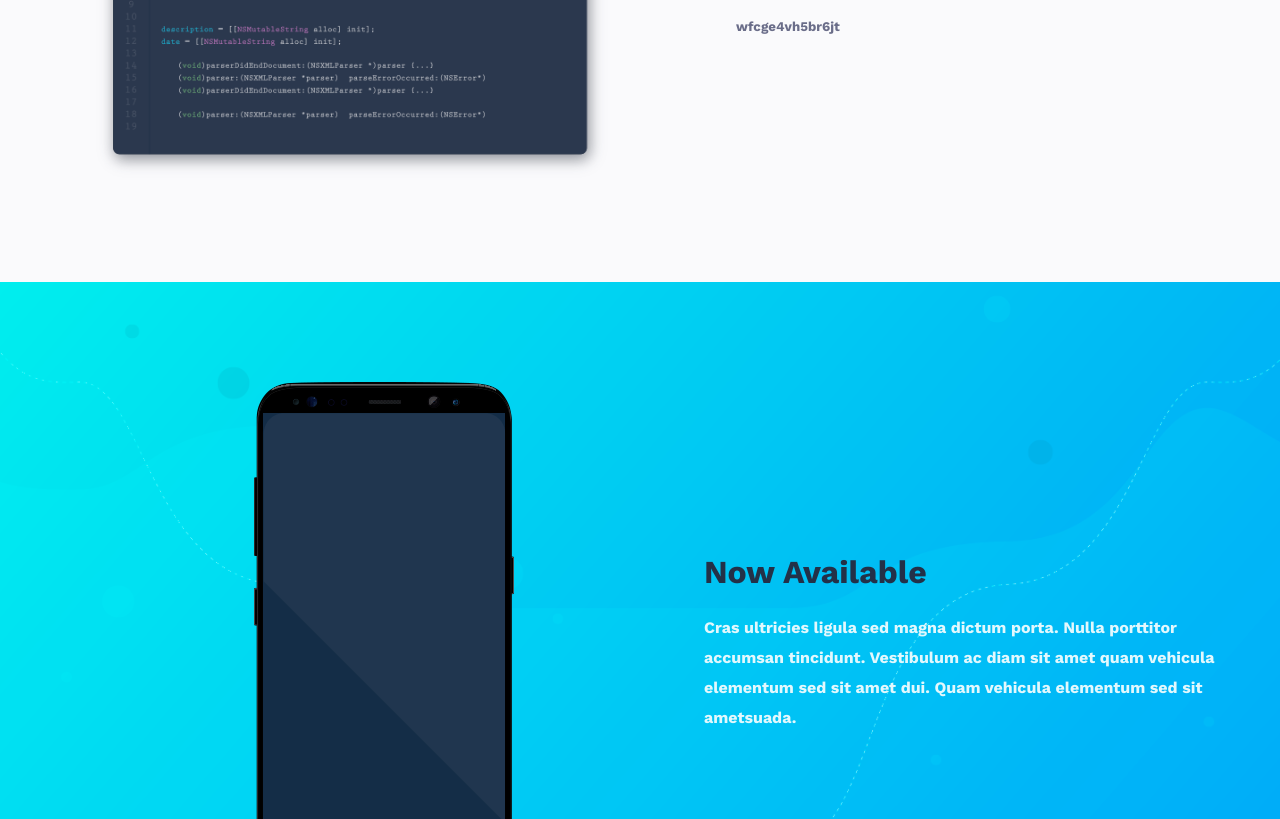
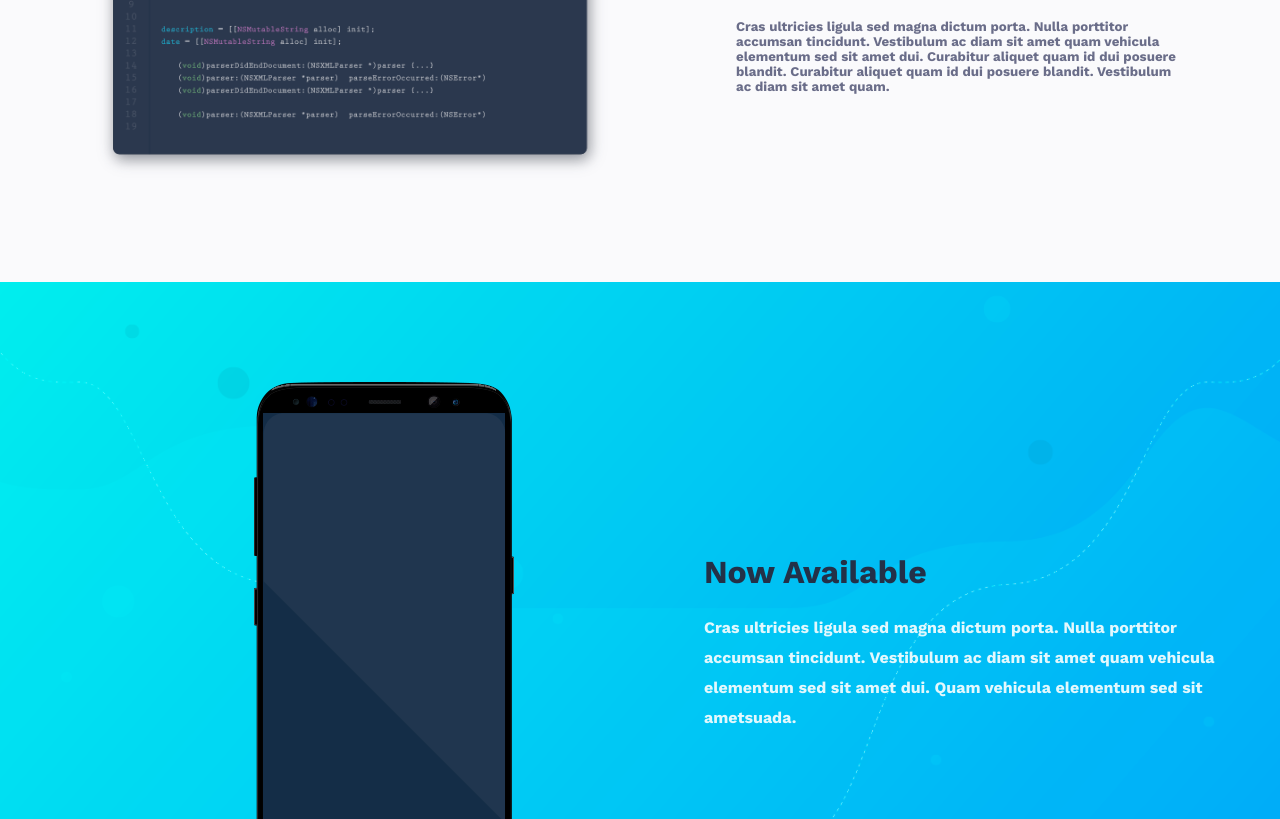
Before and after one commit to NotAsasha/groove, a plain HTML site: page index.html in a window 1280 px wide. Shown: the part 2658-3477 px from the top of the page. Drawn offline with nearby package versions, Linux system fonts and the light colour scheme.

Commit message:
Add files via upload

```diff
--- a/index.html
+++ b/index.html
@@ -117,7 +117,7 @@
            <div class="fonik">
               <img class="fonikk" src="iPhone.png" alt="">
              </div>
-             <h5>wfcge4vh5br6jt</h5>
+             <h5 class="ender">Cras ultricies ligula sed magna dictum porta. Nulla porttitor accumsan tincidunt. Vestibulum ac diam sit amet quam vehicula elementum sed sit amet dui. Curabitur aliquet quam id dui posuere blandit. Curabitur aliquet quam id dui posuere blandit. Vestibulum ac diam sit amet quam. </h5>
          </div>
 
   </div>
```
